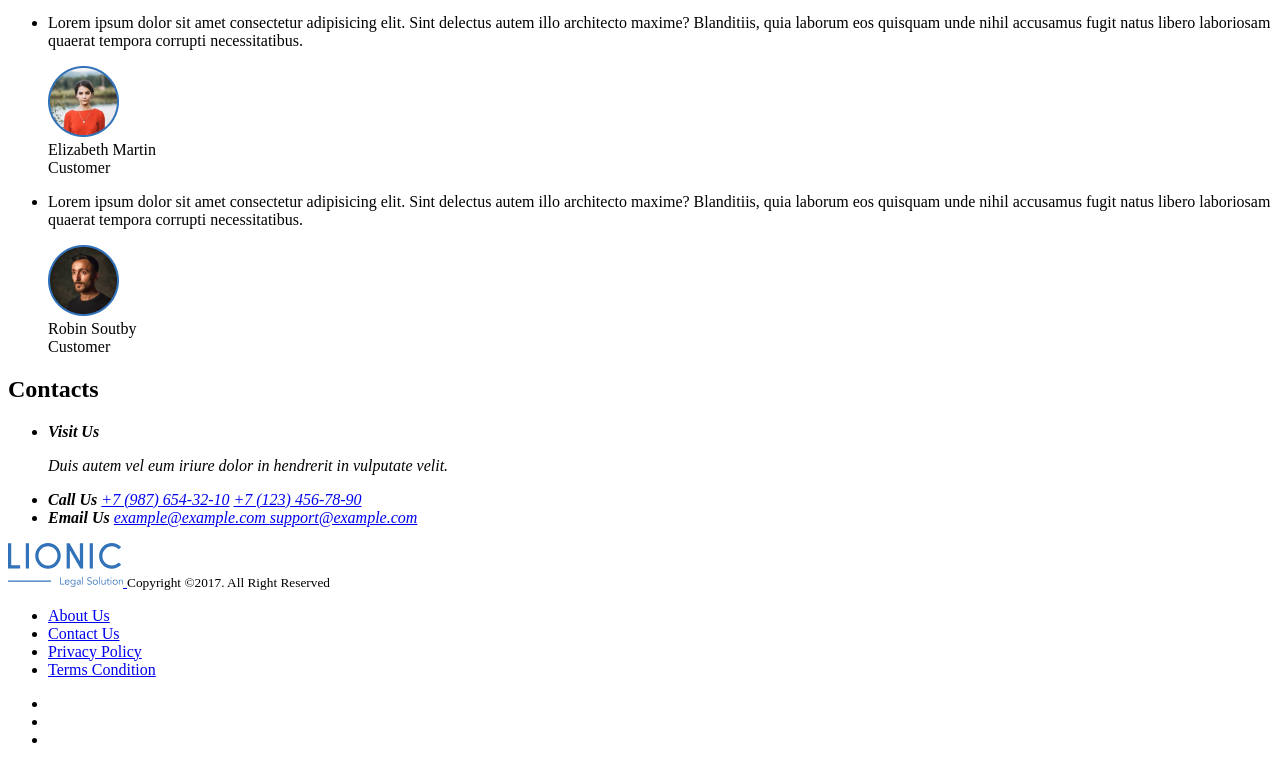
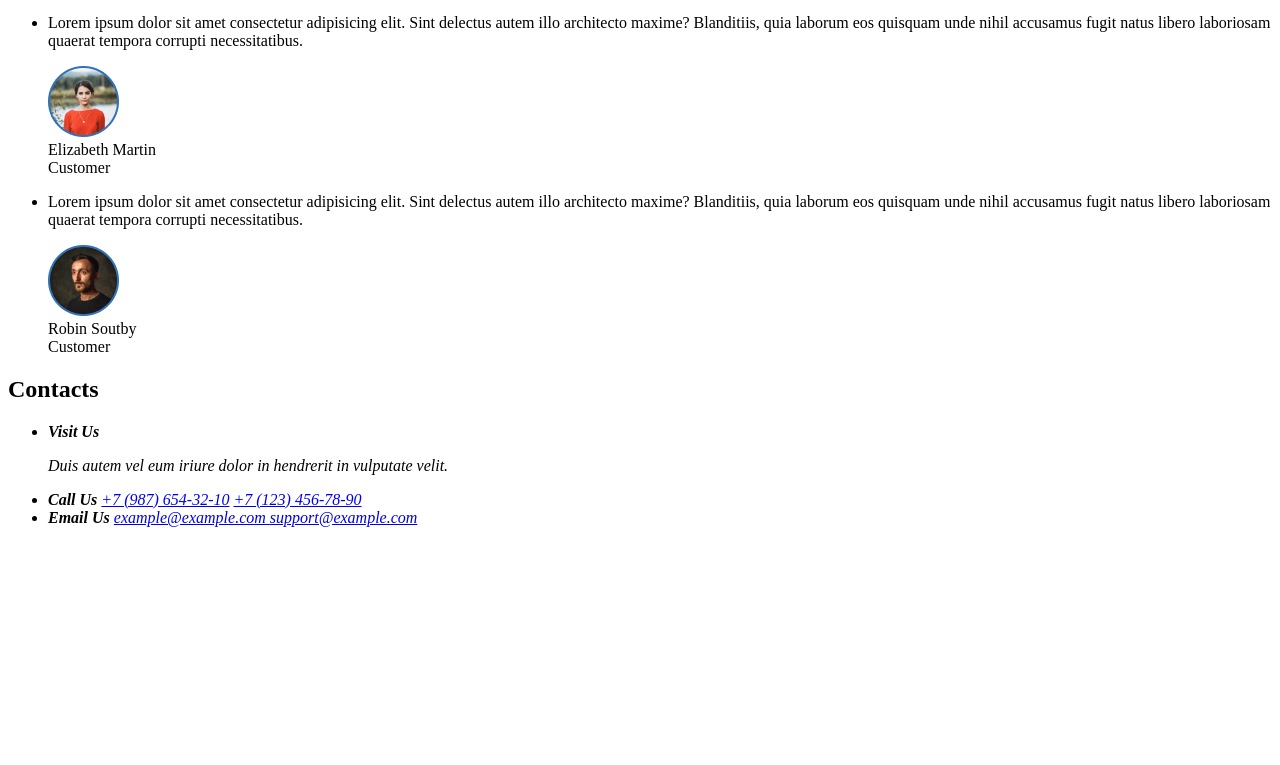
Before and after one commit to st7tech/Lionic, a plain HTML site: page index.html in a window 1280 px wide. Shown: the part 2537-3302 px from the top of the page. After the commit the page ends 3080 px from the top, so only its background shows below. Drawn offline with Linux system fonts and the light colour scheme.

Commit message:
add commnet for add footer

```diff
--- a/index.html
+++ b/index.html
@@ -369,37 +369,7 @@
     <!-- Main section end -->
 
     <!-- Footer start -->
-    <footer class="footer">
-      <div class="container">
-        <div class="footer-left">
-          <a href="#" class="footer-logo"
-            ><img src="/img/logo.svg" alt="logo"/>
-          </a>
-          <small class="footer-copy">Copyright ©2017. All Right Reserved</small>
-        </div>
-        <div class="footer-right">
-          <nav class="footer-nav">
-            <ul class="footer-nav-list">
-              <li class="footer-nav-item"><a href="#" target="_blank">About Us</a></li>
-              <li class="footer-nav-item"><a href="#" target="_blank">Contact Us</a></li>
-              <li class="footer-nav-item"><a href="#" target="_blank">Privacy Policy</a></li>
-              <li class="footer-nav-item"><a href="#" target="_blank">Terms Condition</a></li>
-            </ul>
-          </nav>
-          <ul class="social-icons-list">
-            <li class="social-icons-item">
-              <a href="" class="social-icon-link social-icon-tw"></a>
-            </li>
-            <li class="social-icons-item">
-              <a href="" class="social-icon-link social-icon-linkedin"></a>
-            </li>
-            <li class="social-icons-item">
-              <a href="" class="social-icon-link social-icon-main"></a>
-            </li>
-          </ul>
-        </div>
-      </div>
-    </footer>
+      <!-- Здесь должен быть футер -->
     <!-- Footer end -->
   </body>
 </html>
```
